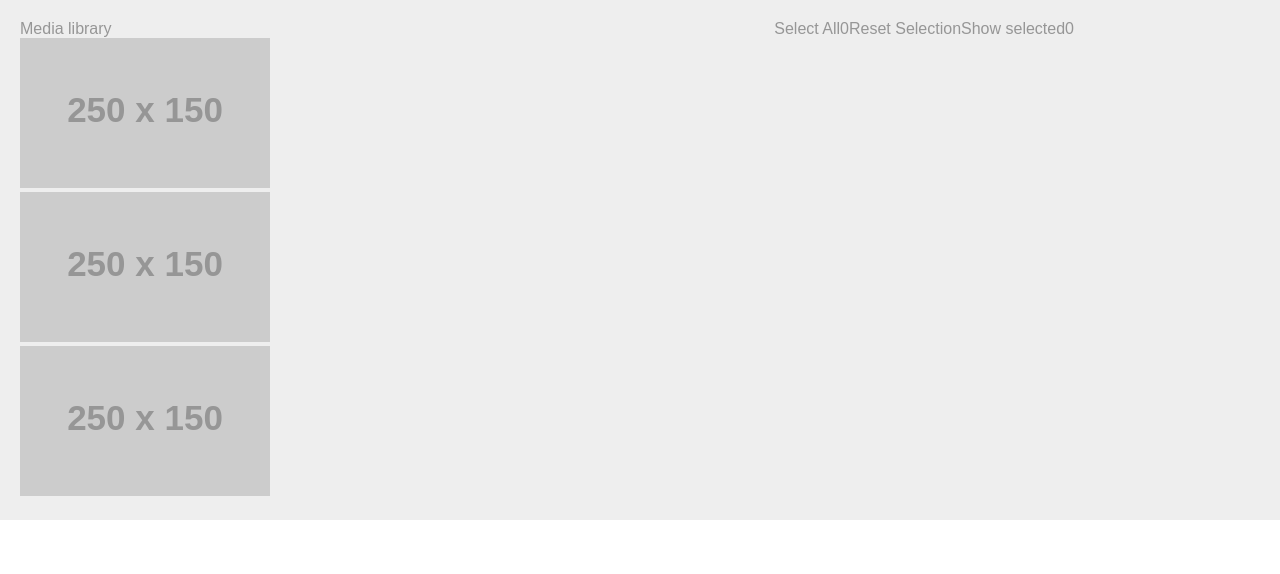
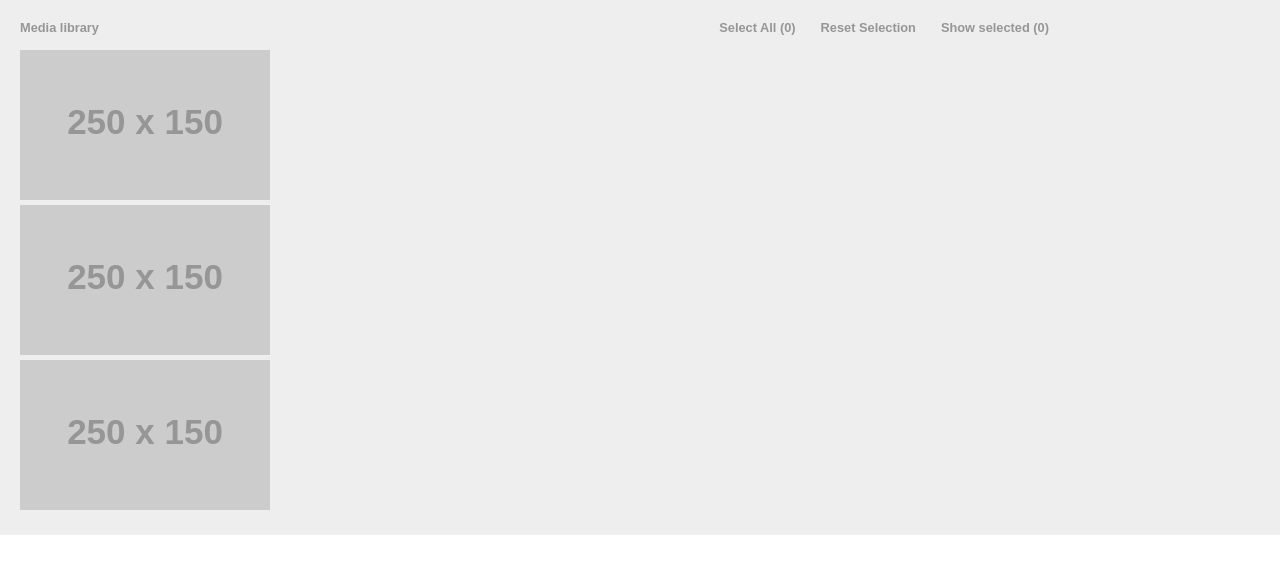
Before and after one commit to fryderykg/gallery-exercise-react, a React (Create React App) app: page / in a window 1280 px wide. Shown: the top 574 px of the page. Built offline with nearby package versions, Linux system fonts and the light colour scheme.

Commit message:
add style Button and display number in correct way

```diff
--- a/src/components/Controls/Button/Button.js
+++ b/src/components/Controls/Button/Button.js
@@ -1,17 +1,25 @@
 import React from 'react';
 import PropTypes from 'prop-types';
+import './button.css';
 
 const Button = props => {
+  let text = props.children;
+
+  if (props.number !== undefined) {
+    text = props.children  + ' (' + props.number +')';
+  }
+
   return (
-    <div onClick={props.clicked}>
-      {props.children}{props.number}
+    <div className="Button"
+         onClick={props.clicked}>
+      {text}
     </div>
   );
 };
 
 Button.propTypes = {
   clicked: PropTypes.func,
-  number: PropTypes.number
+  number: PropTypes.number || undefined
 };
 
 export default Button;
--- /dev/null
+++ b/src/components/Controls/Button/button.css
@@ -0,0 +1,8 @@
+.Button {
+  cursor: pointer;
+  margin-right: 25px;
+}
+
+.Button:hover {
+  color: rgb(100, 100, 100);
+}
--- a/src/components/Controls/controls.css
+++ b/src/components/Controls/controls.css
@@ -1,7 +1,9 @@
 .Controls {
   display: flex;
   justify-content: space-between;
-
+  margin-bottom: 15px;
+  font-weight: 600;
+  font-size: .8rem;
 }
 
 .Controls__header {
--- a/src/index.css
+++ b/src/index.css
@@ -3,4 +3,5 @@ body {
   font-family: sans-serif;
   margin: 0;
   padding: 0;
+  font-size: 18px;
 }
```
